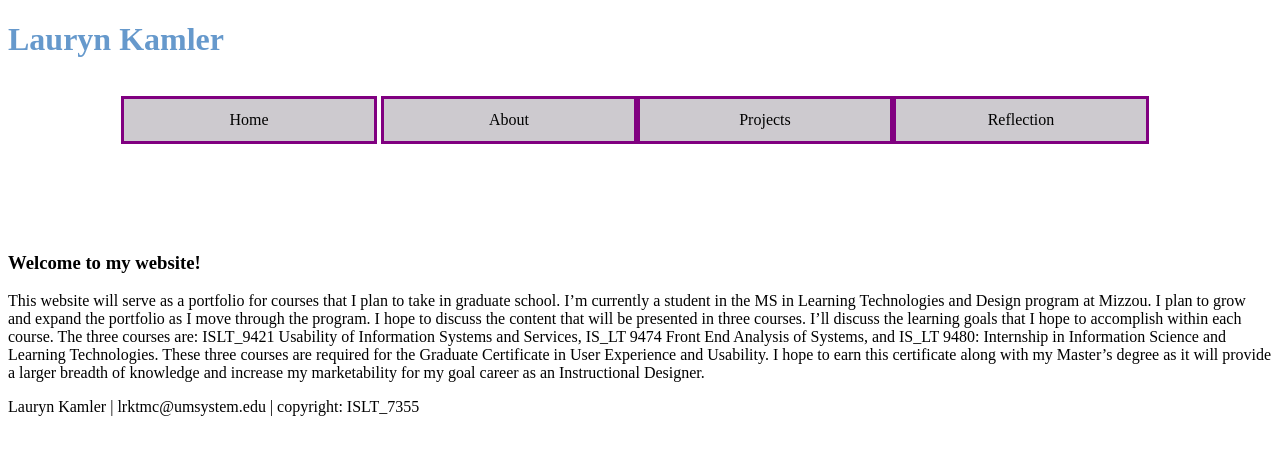
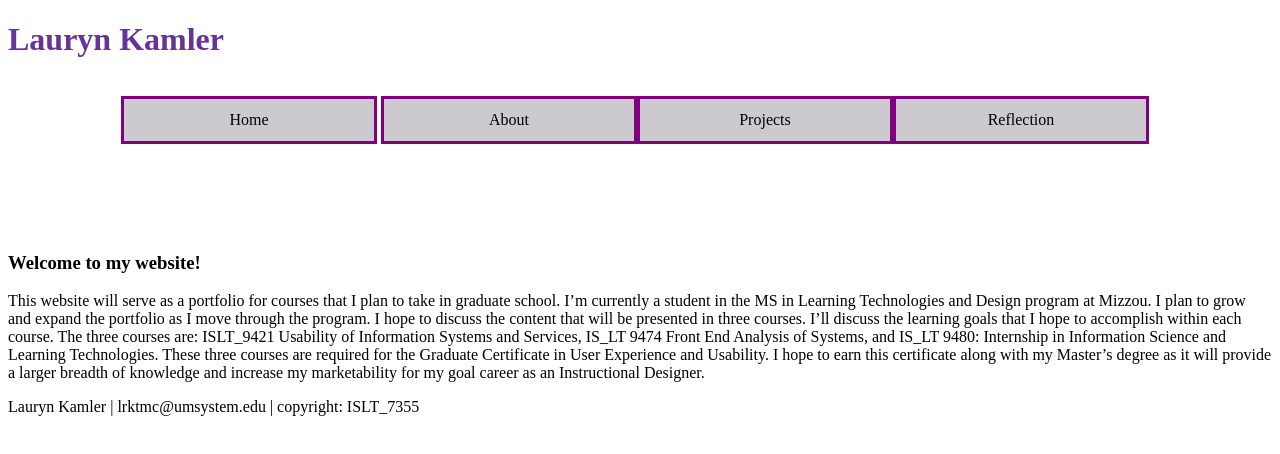
Before and after one commit to laurynk151/laurynk151.github.io, a plain HTML site: page index.html in a window 1280 px wide. Drawn offline with Linux system fonts and the light colour scheme.

Commit message:
Update style.css

```diff
--- a/style.css
+++ b/style.css
@@ -1 +1 @@
-#h1 {color: #6699cc;}
+#h1 { color:  #663399; }
```
